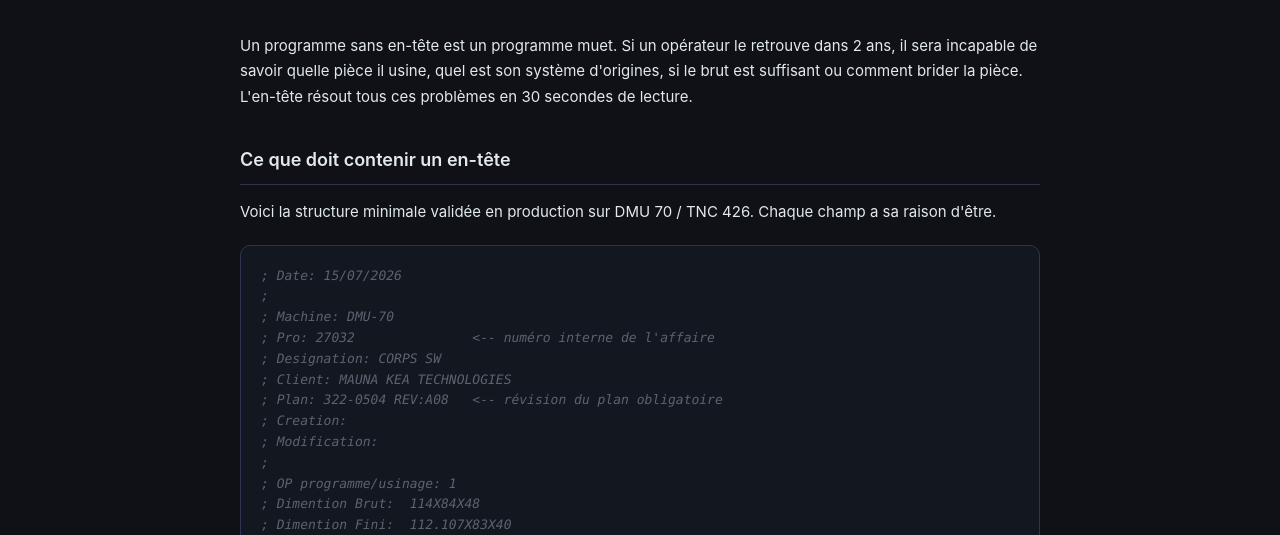
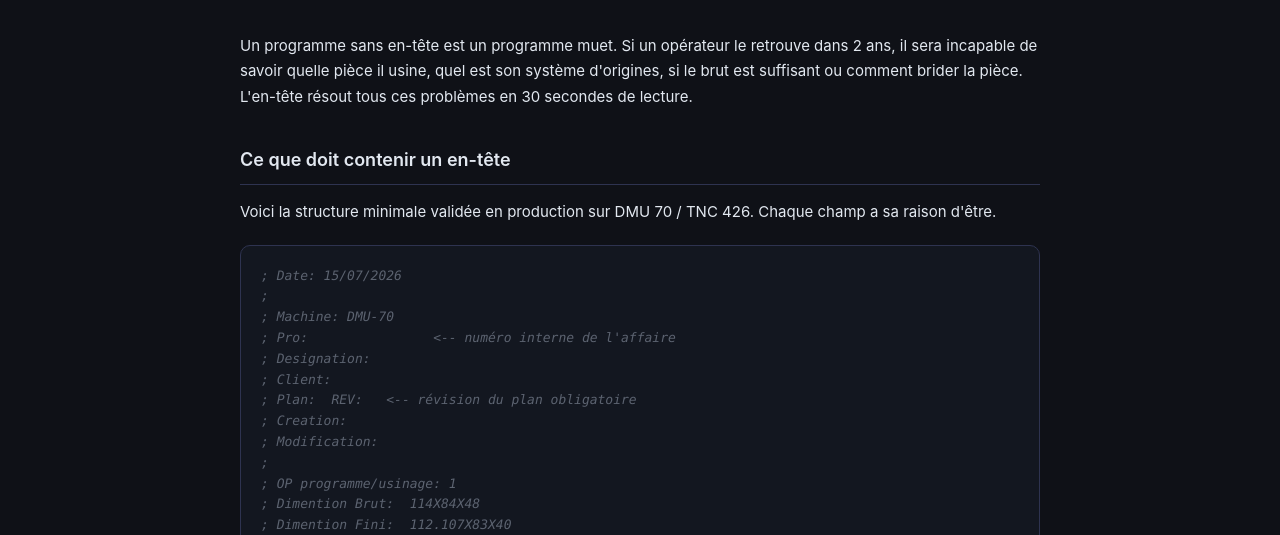
Before and after one commit to nomdecodetnc/nomdecodetnc.github.io, a plain HTML site: page articles/en-tete-programme.html in a window 1280 px wide. Shown: the part 262-797 px from the top of the page. Drawn offline with Linux system fonts and the light colour scheme.

Commit message:
Update en-tete-programme.html

```diff
--- a/articles/en-tete-programme.html
+++ b/articles/en-tete-programme.html
@@ -51,10 +51,10 @@
     <pre><span class="cm">; Date: 15/07/2026</span>
 <span class="cm">;</span>
 <span class="cm">; Machine: DMU-70</span>
-<span class="cm">; Pro: 27032               &lt;-- numéro interne de l'affaire</span>
-<span class="cm">; Designation: CORPS SW</span>
-<span class="cm">; Client: MAUNA KEA TECHNOLOGIES</span>
-<span class="cm">; Plan: 322-0504 REV:A08   &lt;-- révision du plan obligatoire</span>
+<span class="cm">; Pro:                &lt;-- numéro interne de l'affaire</span>
+<span class="cm">; Designation: </span>
+<span class="cm">; Client: </span>
+<span class="cm">; Plan:  REV:   &lt;-- révision du plan obligatoire</span>
 <span class="cm">; Creation:</span>
 <span class="cm">; Modification:</span>
 <span class="cm">;</span>
```
